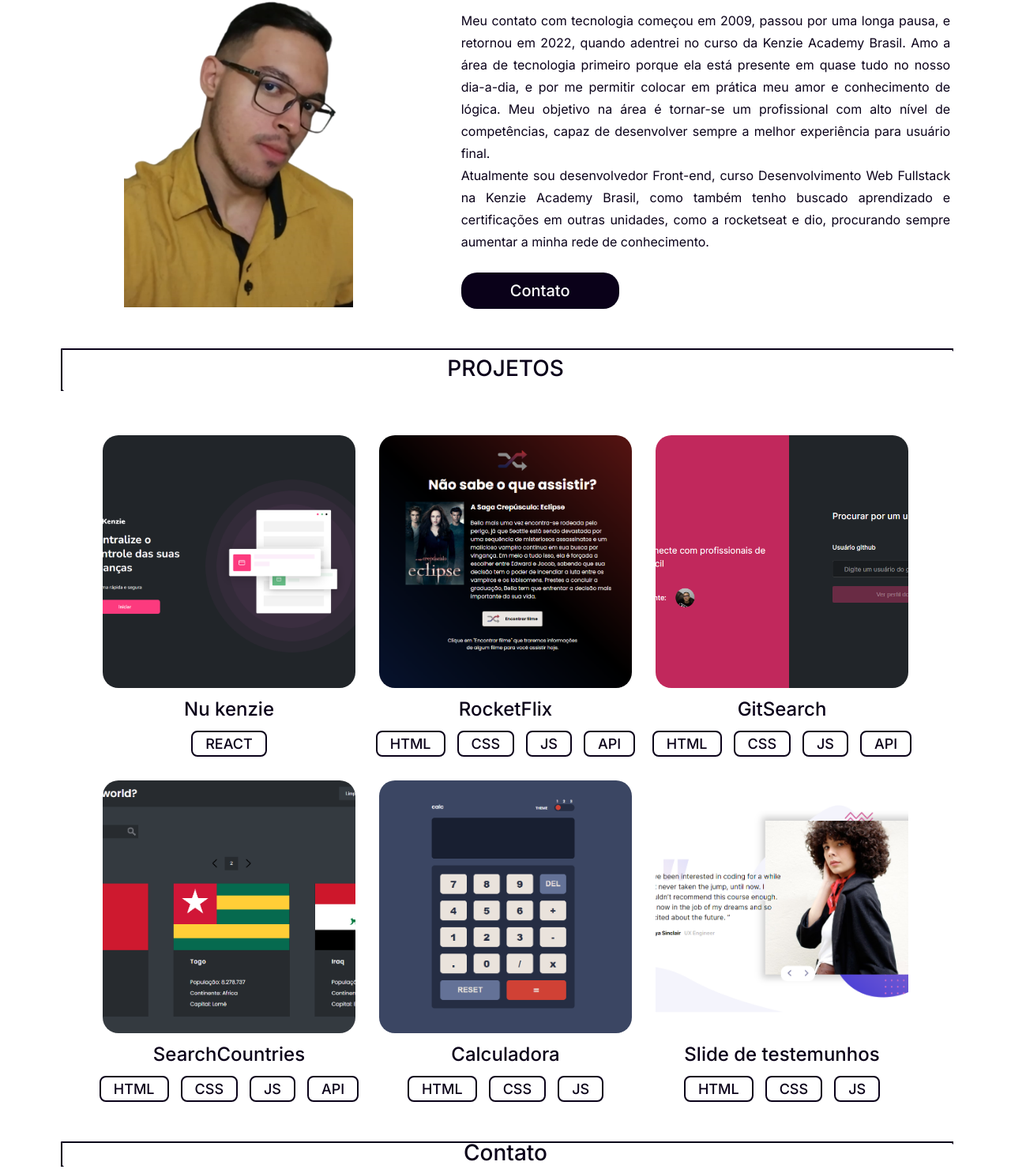
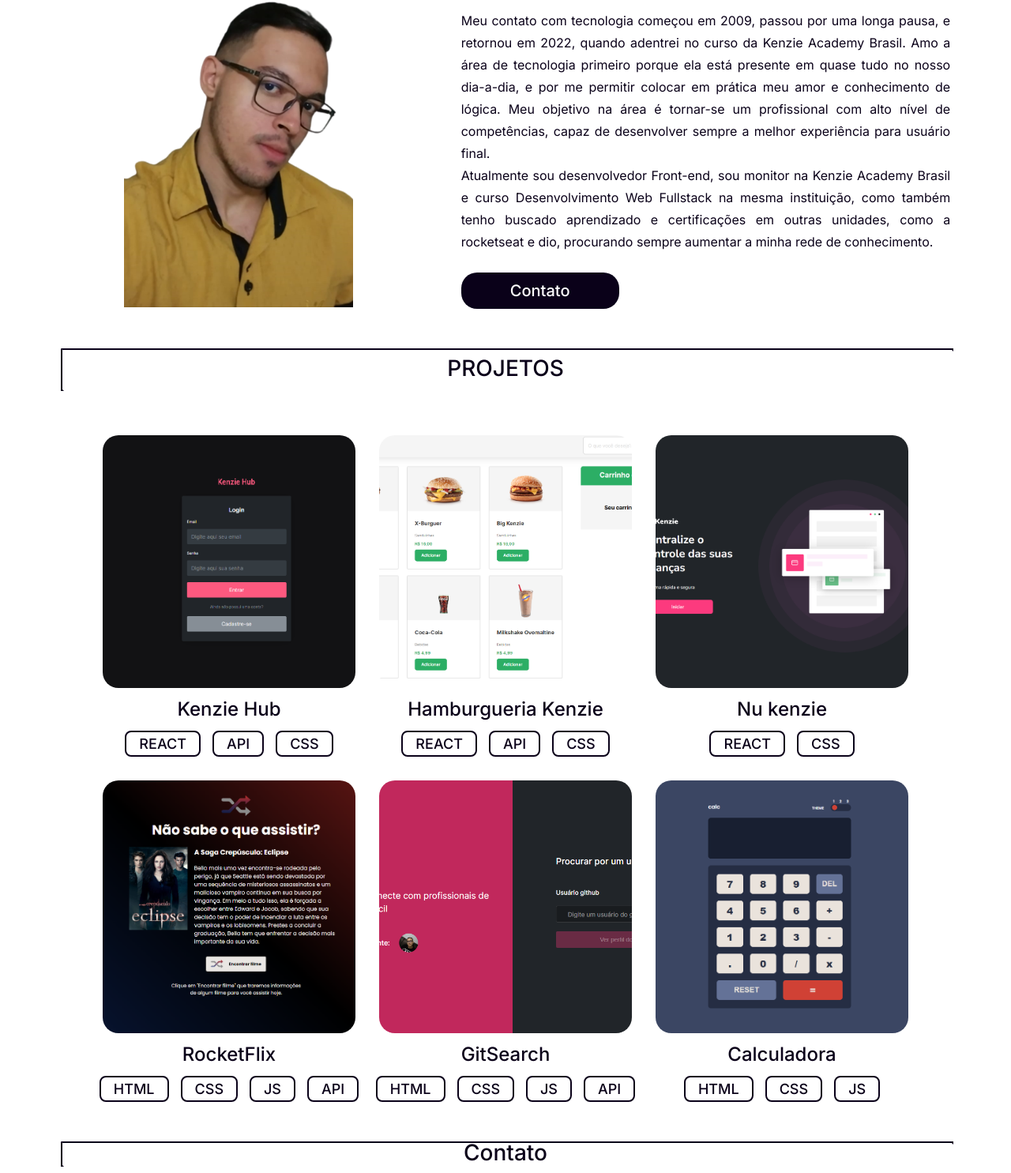
Before and after one commit to AntonioSantosBJPE/myPortfolio, a plain HTML site: page src/pages/home/index.html in a window 1280 px wide. Shown: the part 623-2108 px from the top of the page at 79% size. Drawn offline with Linux system fonts and the light colour scheme.

Commit message:
fix: array infosProject

```diff
--- a/src/pages/home/index.html
+++ b/src/pages/home/index.html
@@ -61,8 +61,8 @@
           </h2>
           <p class="box-resum-infos-description">
             Sou desenvolvedor Front-end com foco em React, JavaScript, CSS,
-            HTML, e estudante do curso de Desenvolvimento Web Full Stack da
-            Kenzie Academy Brazil.
+            HTML, monitor e estudante do curso de Desenvolvimento Web Full Stack
+            da Kenzie Academy Brazil.
           </p>
 
           <a
@@ -135,10 +135,10 @@
               na área é tornar-se um profissional com alto nível de
               competências, capaz de desenvolver sempre a melhor experiência
               para usuário final. <br />Atualmente sou desenvolvedor Front-end,
-              curso Desenvolvimento Web Fullstack na Kenzie Academy Brasil, como
-              também tenho buscado aprendizado e certificações em outras
-              unidades, como a rocketseat e dio, procurando sempre aumentar a
-              minha rede de conhecimento.
+              sou monitor na Kenzie Academy Brasil e curso Desenvolvimento Web
+              Fullstack na mesma instituição, como também tenho buscado
+              aprendizado e certificações em outras unidades, como a rocketseat
+              e dio, procurando sempre aumentar a minha rede de conhecimento.
             </p>
 
             <a
--- a/src/scripts/dateProjects.js
+++ b/src/scripts/dateProjects.js
@@ -1,7 +1,23 @@
 export const infosProjects = [
   {
+    name: "Kenzie Hub",
+    tags: ["REACT", "API", "CSS"],
+    imgCapa: "../../assets/capaKenzieHub.png",
+    linkSite:
+      "https://react-entrega-kenzie-hub-complete-antonio-santos-bjpe.vercel.app/login",
+    linkGithub: "https://github.com/AntonioSantosBJPE/Kenzie-Hub",
+  },
+  {
+    name: "Hamburgueria Kenzie",
+    tags: ["REACT", "API", "CSS"],
+    imgCapa: "../../assets/capaBburguerkenzie.png",
+    linkSite:
+      "https://react-entrega-template-hamburgueria-da-kenzie-antoniosantosbjpe.vercel.app/",
+    linkGithub: "https://github.com/AntonioSantosBJPE/Hamburgueria-da-Kenzie",
+  },
+  {
     name: "Nu kenzie",
-    tags: ["REACT"],
+    tags: ["REACT", "CSS"],
     imgCapa: "../../assets/capaNuKenzie.png",
     linkSite: "https://nu-kenzie-beta-five.vercel.app/",
     linkGithub: "https://github.com/AntonioSantosBJPE/NuKenzie",
@@ -21,24 +37,24 @@
     linkGithub: "https://github.com/AntonioSantosBJPE/GitSearch",
   },
   {
-    name: "SearchCountries",
-    tags: ["HTML", "CSS", "JS", "API"],
-    imgCapa: "../../assets/capaSearchCountries.png",
-    linkSite: "https://antoniosantosbjpe.github.io/SearchCountries/",
-    linkGithub: "https://github.com/AntonioSantosBJPE/SearchCountries",
-  },
-  {
     name: "Calculadora",
     tags: ["HTML", "CSS", "JS"],
     imgCapa: "../../assets/capaCalculadora.png",
     linkSite: "https://antoniosantosbjpe.github.io/Calculadora/",
     linkGithub: "https://github.com/AntonioSantosBJPE/Calculadora",
   },
-  {
-    name: "Slide de testemunhos",
-    tags: ["HTML", "CSS", "JS"],
-    imgCapa: "../../assets/capaSlideTestemunhos.png",
-    linkSite: "https://antoniosantosbjpe.github.io/SlideTestemunhos/",
-    linkGithub: "https://github.com/AntonioSantosBJPE/SlideTestemunhos",
-  },
+  // {
+  //   name: "SearchCountries",
+  //   tags: ["HTML", "CSS", "JS", "API"],
+  //   imgCapa: "../../assets/capaSearchCountries.png",
+  //   linkSite: "https://antoniosantosbjpe.github.io/SearchCountries/",
+  //   linkGithub: "https://github.com/AntonioSantosBJPE/SearchCountries",
+  // },
+  // {
+  //   name: "Slide de testemunhos",
+  //   tags: ["HTML", "CSS", "JS"],
+  //   imgCapa: "../../assets/capaSlideTestemunhos.png",
+  //   linkSite: "https://antoniosantosbjpe.github.io/SlideTestemunhos/",
+  //   linkGithub: "https://github.com/AntonioSantosBJPE/SlideTestemunhos",
+  // },
 ];
```
Also changed, not shown: src/assets/capaBburguerkenzie.png (added), src/assets/capaKenzieHub.png (added).
